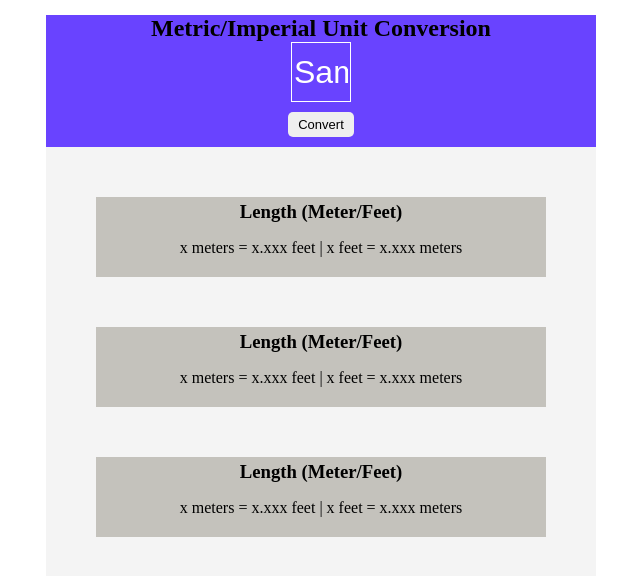
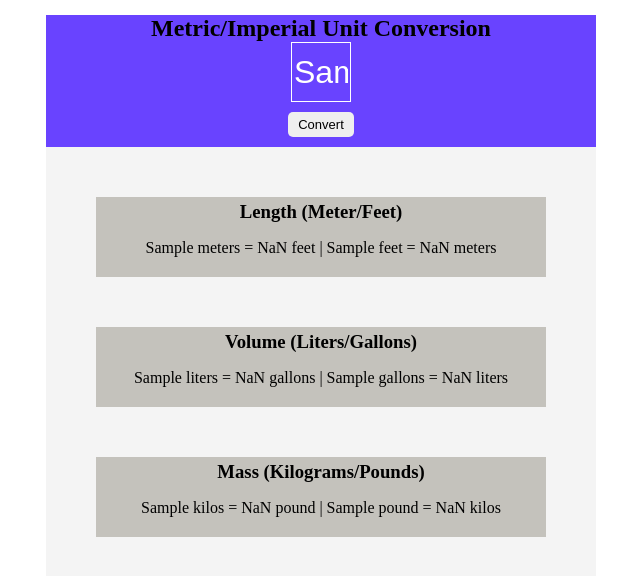
Before and after one commit to sachinkmohan/unit-converter, a website built with Vite: page index.html in a window 1280 px wide. Both pictures are taken after typing "Sample" into the empty fields and a click on the button "Convert". Shown: the whole page, without its empty margins (319-959 px from the left). Built offline with nearby package versions, Linux system fonts and the light colour scheme.

Commit message:
implement unit conversion functionality for length, volume, and mass

```diff
--- a/index.html
+++ b/index.html
@@ -3,29 +3,28 @@
     <link rel="stylesheet" href="index.css" />
   </head>
   <body>
-    <script src="index.js"></script>
-
     <div id="container">
       <div id="user-input">
         <h2>Metric/Imperial Unit Conversion</h2>
-        <input type="text" />
+        <input type="text" id="text-el" />
         <button>Convert</button>
       </div>
 
       <div id="conversions">
         <div class="data">
           <h3>Length (Meter/Feet)</h3>
-          <p>x meters = x.xxx feet | x feet = x.xxx meters</p>
+          <p id="meter"></p>
         </div>
         <div class="data">
-          <h3>Length (Meter/Feet)</h3>
-          <p>x meters = x.xxx feet | x feet = x.xxx meters</p>
+          <h3>Volume (Liters/Gallons)</h3>
+          <p id="volume"></p>
         </div>
         <div class="data">
-          <h3>Length (Meter/Feet)</h3>
-          <p>x meters = x.xxx feet | x feet = x.xxx meters</p>
+          <h3>Mass (Kilograms/Pounds)</h3>
+          <p id="mass"></p>
         </div>
       </div>
     </div>
+    <script src="index.js"></script>
   </body>
 </html>
--- a/index.js
+++ b/index.js
@@ -3,3 +3,45 @@
 1 liter = 0.264 gallon
 1 kilogram = 2.204 pound
 */
+
+const textEl = document.getElementById("text-el");
+console.log(textEl);
+const meterEl = document.getElementById("meter");
+const volumeEl = document.getElementById("volume");
+const massEl = document.getElementById("mass");
+
+textEl.addEventListener("input", function () {
+  renderMeterData(textEl.value);
+  renderVolumeData(textEl.value);
+  renderMassData(textEl.value);
+});
+
+function renderMeterData(val) {
+  const metersToFeet = 3.281;
+  let meterTofeetData = 0;
+  let feetToMeterData = 0;
+  meterTofeetData = (val * metersToFeet).toFixed(3);
+  feetToMeterData = (val / metersToFeet).toFixed(3);
+
+  meterEl.textContent = `${val} meters = ${meterTofeetData} feet | ${val} feet = ${feetToMeterData} meters `;
+}
+
+function renderVolumeData(val) {
+  const litersToGallon = 0.264;
+  let literToGallonData = 0;
+  let gallonToLiterData = 0;
+  literToGallonData = (val * litersToGallon).toFixed(3);
+  gallonToLiterData = (val / litersToGallon).toFixed(3);
+
+  volumeEl.textContent = `${val} liters = ${literToGallonData} gallons | ${val} gallons = ${gallonToLiterData} liters `;
+}
+
+function renderMassData(val) {
+  const kilosToPound = 2.204;
+  let kiloToPoundData = 0;
+  let poundToKiloData = 0;
+  kiloToPoundData = (val * kilosToPound).toFixed(3);
+  poundToKiloData = (val / kilosToPound).toFixed(3);
+
+  massEl.textContent = `${val} kilos = ${kiloToPoundData} pound | ${val} pound = ${poundToKiloData} kilos `;
+}
```
